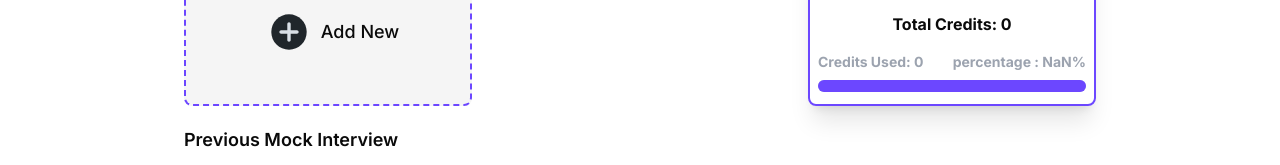
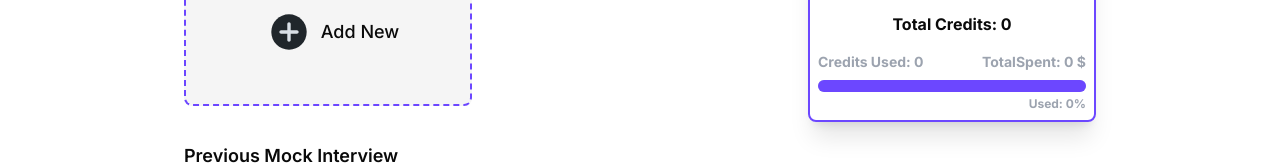
Before and after one commit to Manish-Syal123/AI-Mock-Interviewer, a Next.js app: page /dashboard in a window 1280 px wide. Shown: the part 218-383 px from the top of the page. Built offline with nearby package versions, Linux system fonts and the light colour scheme; no server answers.

Commit message:
Made some small changes in YourCredits Component

```diff
--- a/app/dashboard/_components/YourCredits.jsx
+++ b/app/dashboard/_components/YourCredits.jsx
@@ -1,3 +1,4 @@
+"use client";
 import { GetInterviewList } from "@/app/_Serveractions";
 import { UserInfoContext } from "@/context/UserInfoContext";
 import { useUser } from "@clerk/nextjs";
@@ -58,7 +59,8 @@ const YourCredits = () => {
           Credits Used: {ActualCreditsExceptFreeCredits}{" "}
         </h2>
         <h2 className="font-bold text-gray-400">
-          percentage : {calculatePercentageWidth()}%
+          {/* percentage : {calculatePercentageWidth()}% */}
+          TotalSpent: {userInfo?.totalAmountSpent || 0} $
         </h2>
       </div>
       <div className="w-full bg-slate-300 h-3 rounded-full mt-2">
@@ -69,6 +71,9 @@ const YourCredits = () => {
           }}
         ></div>
       </div>
+      <h2 className=" flex justify-end text-xs mt-1 font-bold text-gray-400">
+        Used: {calculatePercentageWidth() || 0}%
+      </h2>
     </div>
   );
 };
--- a/app/dashboard/page.jsx
+++ b/app/dashboard/page.jsx
@@ -1,33 +1,9 @@
-"use client";
-import React, { useEffect } from "react";
+import React from "react";
 import AddNewInterview from "./_components/AddNewInterview";
 import InterviewList from "./_components/InterviewList";
 import YourCredits from "./_components/YourCredits";
-import { useUser } from "@clerk/nextjs";
-import { RemoveUserPaymentSecretKey } from "../_Serveractions";
 
 const Dashboard = () => {
-  const { user } = useUser();
-
-  // useEffect(() => {
-
-  //   removePaymentKey();
-  // }, []);
-
-  const removePaymentKey = async () => {
-    try {
-      const result = await RemoveUserPaymentSecretKey(
-        user?.primaryEmailAddress?.emailAddress
-      );
-      if (result) {
-        console.log("User payment secret key deleted 🚀", result);
-      } else {
-        console.log("User payment secret key not deleted 🚀", result);
-      }
-    } catch (error) {
-      console.error("Error deleting user payment secret key", error);
-    }
-  };
   return (
     <div className="p-10">
       <h2 className="font-bold text-2xl">Dashboard</h2>
```
